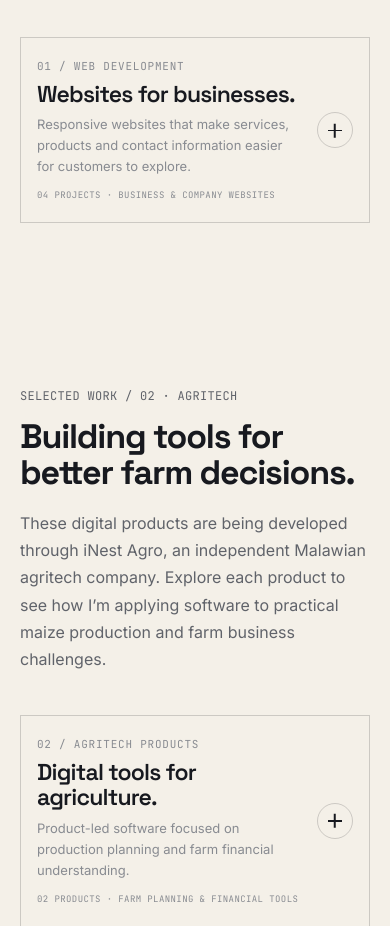
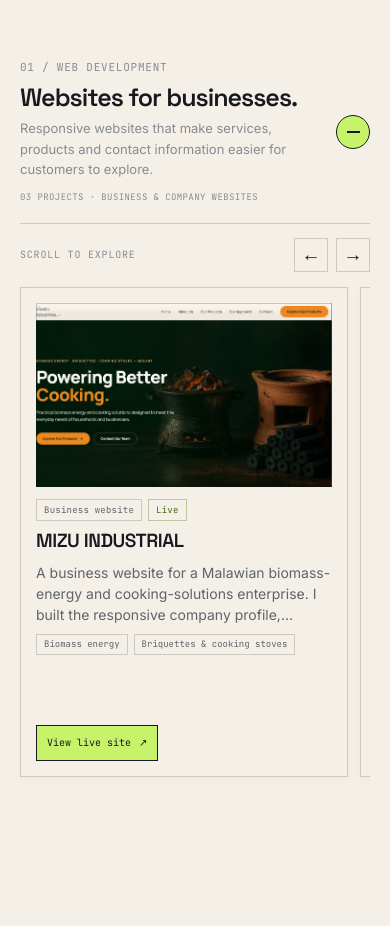
Before and after one commit to wmlauzi/Portfolio, a plain HTML site: page index.html in a window 390 px wide. Shown: the part 4240-5166 px from the top of the page. Drawn offline with Linux system fonts and the light colour scheme.

Commit message:
Refine project collections into open unboxed sections

```diff
--- a/index.html
+++ b/index.html
@@ -758,73 +758,40 @@
     @media (max-width:639px) { .projects, .agritech-projects { grid-template-columns:minmax(0,1fr); } .project-row, .project-row:nth-child(even) { padding:16px; } .project-brand-mark { font-size:48px; } }
     @media (prefers-reduced-motion:reduce) { .project-media img, .project-link, .project-arrow { transition:none !important; } .project-media:hover img, .project-media:focus-visible img, .project-link:hover .project-arrow { transform:none; } }
 
-    /* Independent expandable project collections */
+    /* Open, unboxed project collections */
     .work-category { margin-top: 10px; }
-    .collection-toggle {
-      display:flex; width:100%; align-items:center; justify-content:space-between; gap:24px;
-      padding:clamp(22px,3vw,34px); border:1px solid var(--line); background:var(--card);
-      color:var(--fg); text-align:left; cursor:pointer;
-      transition:border-color 220ms ease, background 220ms ease, box-shadow 220ms ease;
-    }
-    .collection-toggle:hover, .collection-toggle[aria-expanded="true"] {
-      border-color:var(--fg); box-shadow:5px 5px 0 rgba(23,25,31,.08);
-    }
+    .collection-toggle { display:flex; width:100%; align-items:center; justify-content:space-between; gap:24px; padding:28px 0 22px; border:0; border-bottom:1px solid var(--line); background:transparent; color:var(--fg); text-align:left; cursor:pointer; }
     .collection-toggle-copy { display:grid; gap:7px; min-width:0; }
     .collection-index { color:var(--mute); font:11px/1.5 var(--mono); letter-spacing:.07em; }
-    .collection-title { font:600 clamp(23px,3vw,34px)/1.12 var(--heading); letter-spacing:-.035em; }
+    .collection-title { font:600 clamp(26px,3.4vw,38px)/1.12 var(--heading); letter-spacing:-.04em; }
     .collection-description { max-width:64ch; color:var(--mute); font-size:14px; line-height:1.6; }
-    .collection-preview { margin-top:5px; color:var(--mute); font:10px/1.5 var(--mono); letter-spacing:.045em; }
-    .collection-toggle-icon {
-      display:grid; width:42px; height:42px; flex:0 0 42px; place-items:center;
-      position:relative; border:1px solid var(--line); border-radius:50%;
-      transition:background 220ms ease, transform 320ms ease, border-color 220ms ease;
-    }
-    .collection-toggle-icon span { position:absolute; width:14px; height:1.5px; background:var(--fg); }
-    .collection-toggle-icon span:last-child { transform:rotate(90deg); transition:transform 260ms ease; }
-    .collection-toggle[aria-expanded="true"] .collection-toggle-icon { background:var(--lime); border-color:var(--fg); transform:rotate(180deg); }
+    .collection-preview { margin-top:4px; color:var(--mute); font:10px/1.5 var(--mono); letter-spacing:.045em; }
+    .collection-toggle-icon { display:grid; width:38px; height:38px; flex:0 0 38px; place-items:center; position:relative; border:1px solid var(--line); border-radius:50%; transition:background 220ms ease, transform 260ms ease, border-color 220ms ease; }
+    .collection-toggle-icon span { position:absolute; width:13px; height:1.5px; background:var(--fg); }
+    .collection-toggle-icon span:last-child { transform:rotate(90deg); transition:transform 220ms ease; }
+    .collection-toggle[aria-expanded="true"] .collection-toggle-icon { background:var(--lime); border-color:var(--fg); }
     .collection-toggle[aria-expanded="true"] .collection-toggle-icon span:last-child { transform:rotate(0); }
-    .collection-panel {
-      display:grid; grid-template-rows:0fr; opacity:0; overflow:hidden;
-      transition:grid-template-rows 480ms cubic-bezier(.2,.7,.2,1), opacity 280ms ease;
-    }
+    .collection-panel { display:grid; grid-template-rows:0fr; opacity:0; overflow:hidden; transition:grid-template-rows 420ms cubic-bezier(.2,.7,.2,1), opacity 240ms ease; }
     .collection-panel.is-expanded { grid-template-rows:1fr; opacity:1; }
-    .collection-panel-inner { min-height:0; overflow:hidden; padding:0 clamp(14px,2vw,24px); border:0 solid var(--line); border-top:0; background:rgba(255,255,255,.48); }
-    .collection-panel.is-expanded .collection-panel-inner {
-      padding-block:16px 22px; border-width:0 1px 1px;
-    }
+    .collection-panel-inner { min-height:0; overflow:hidden; padding:0; border:0; background:transparent; }
+    .collection-panel.is-expanded .collection-panel-inner { padding:18px 0 30px; }
     .collection-controls { display:flex; align-items:center; justify-content:space-between; gap:16px; margin:0 0 12px; }
     .collection-hint { color:var(--mute); font:10px var(--mono); letter-spacing:.08em; }
     .collection-arrows { display:flex; gap:8px; }
-    .collection-arrow {
-      display:grid; width:38px; height:38px; place-items:center; border:1px solid var(--fg);
-      background:var(--card); color:var(--fg); cursor:pointer;
-      transition:background 180ms ease, color 180ms ease, opacity 180ms ease, transform 180ms ease;
-    }
-    .collection-arrow:not(:disabled):hover { background:var(--lime); transform:translateY(-2px); }
-    .collection-arrow:disabled { opacity:.32; cursor:not-allowed; }
-    .collection-arrow span { font-size:20px; line-height:1; }
-    .projects {
-      display:flex; align-items:stretch; gap:18px;
-      width:100%; overflow-x:auto; overflow-y:hidden; overscroll-behavior-x:contain;
-      scrollbar-width:thin; scrollbar-color:var(--mute) transparent;
-      padding:3px 3px 16px; margin:0; scroll-snap-type:x mandatory;
-      scroll-behavior:smooth; -webkit-overflow-scrolling:touch;
-    }
-    .projects::-webkit-scrollbar { height:7px; }
-    .projects::-webkit-scrollbar-thumb { background:rgba(23,25,31,.35); border-radius:8px; }
-    .projects::-webkit-scrollbar-track { background:rgba(23,25,31,.07); }
-    .project-row, .project-row:nth-child(even) {
-      display:flex; flex:0 0 clamp(280px, 29vw, 340px); width:auto; min-width:0; min-height:510px; height:auto;
-      flex-direction:column; align-items:stretch; gap:10px; padding:18px;
-      border:1px solid var(--line); background:var(--card); scroll-snap-align:start;
-      box-shadow:0 2px 10px rgba(23,25,31,.035);
-      transition:transform 240ms ease, box-shadow 240ms ease, border-color 240ms ease;
-    }
-    .project-row:hover { transform:translateY(-5px); border-color:rgba(23,25,31,.34); box-shadow:0 14px 28px rgba(23,25,31,.10); }
+    .collection-arrow { display:grid; width:36px; height:36px; place-items:center; border:1px solid var(--line); background:transparent; color:var(--fg); cursor:pointer; transition:background 180ms ease, opacity 180ms ease, transform 180ms ease; }
+    .collection-arrow:not(:disabled):hover { background:var(--lime); border-color:var(--fg); transform:translateY(-2px); }
+    .collection-arrow:disabled { opacity:.3; cursor:not-allowed; }
+    .collection-arrow span { font-size:19px; line-height:1; }
+    .projects { display:flex; align-items:stretch; gap:20px; width:100%; overflow-x:auto; overflow-y:hidden; overscroll-behavior-x:contain; scrollbar-width:thin; scrollbar-color:var(--mute) transparent; padding:3px 3px 16px; margin:0; scroll-snap-type:x mandatory; scroll-behavior:smooth; -webkit-overflow-scrolling:touch; }
+    .projects::-webkit-scrollbar { height:6px; }
+    .projects::-webkit-scrollbar-thumb { background:rgba(23,25,31,.3); border-radius:8px; }
+    .projects::-webkit-scrollbar-track { background:rgba(23,25,31,.06); }
+    .project-row, .project-row:nth-child(even) { display:flex; flex:0 0 clamp(280px,29vw,340px); width:auto; min-width:0; min-height:500px; height:auto; flex-direction:column; align-items:stretch; gap:12px; padding:18px; border:1px solid var(--line); background:var(--card); scroll-snap-align:start; box-shadow:0 2px 9px rgba(23,25,31,.035); transition:transform 220ms ease, box-shadow 220ms ease, border-color 220ms ease; }
+    .project-row:hover { transform:translateY(-4px); border-color:rgba(23,25,31,.32); box-shadow:0 12px 24px rgba(23,25,31,.08); }
     .project-row:last-child { border-bottom:1px solid var(--line); }
     .project-media { display:block; width:100%; max-height:none; aspect-ratio:16/10; flex:0 0 auto; overflow:hidden; background:var(--ink); }
-    .project-media img { display:block; width:100%; height:100%; object-fit:cover; transition:transform 520ms cubic-bezier(.2,.7,.2,1); }
-    .project-media:hover img, .project-media:focus-visible img { transform:scale(1.045); }
+    .project-media img { display:block; width:100%; height:100%; object-fit:cover; transition:transform 500ms cubic-bezier(.2,.7,.2,1); }
+    .project-media:hover img, .project-media:focus-visible img { transform:scale(1.04); }
     .project-brand-panel { justify-content:center; gap:7px; padding:18px; }
     .project-brand-mark { font-size:clamp(34px,3.2vw,52px); }
     .project-brand-name { font-size:18px; }
@@ -840,30 +807,25 @@
     .project-meta > span { display:inline-flex; align-items:center; padding:3px 7px; border:1px solid var(--line); color:var(--light-mute); font:9px/1.4 var(--mono); }
     .project-link { min-height:36px; margin-top:auto; padding:7px 10px; gap:8px; font:10px/1.3 var(--mono); }
     .project-link:focus-visible { outline:3px solid var(--ink); outline-offset:3px; }
-    .collection-panel.is-expanded .project-row { animation:collection-card-in 420ms both; }
-    .collection-panel.is-expanded .project-row:nth-child(2) { animation-delay:55ms; }
-    .collection-panel.is-expanded .project-row:nth-child(3) { animation-delay:110ms; }
-    .collection-panel.is-expanded .project-row:nth-child(4) { animation-delay:165ms; }
-    @keyframes collection-card-in { from { opacity:0; transform:translateY(12px); } to { opacity:1; transform:translateY(0); } }
-    @media (min-width:640px) and (max-width:1023px) {
-      .project-row, .project-row:nth-child(even) { flex-basis:clamp(270px,42vw,320px); min-height:500px; }
-    }
+    .collection-panel.is-expanded .project-row { animation:collection-card-in 380ms both; }
+    .collection-panel.is-expanded .project-row:nth-child(2) { animation-delay:45ms; }
+    .collection-panel.is-expanded .project-row:nth-child(3) { animation-delay:90ms; }
+    .collection-panel.is-expanded .project-row:nth-child(4) { animation-delay:135ms; }
+    @keyframes collection-card-in { from { opacity:0; transform:translateY(10px); } to { opacity:1; transform:translateY(0); } }
+    @media (min-width:640px) and (max-width:1023px) { .project-row, .project-row:nth-child(even) { flex-basis:clamp(270px,42vw,320px); min-height:490px; } }
     @media (max-width:639px) {
-      .collection-toggle { padding:20px 16px; gap:14px; }
-      .collection-title { font-size:23px; }
+      .collection-toggle { padding:22px 0 18px; gap:14px; }
+      .collection-title { font-size:25px; }
       .collection-description { font-size:13px; }
       .collection-preview { font-size:9px; }
-      .collection-toggle-icon { width:36px; height:36px; flex-basis:36px; }
-      .collection-panel.is-expanded .collection-panel-inner { padding:12px 12px 18px; }
+      .collection-toggle-icon { width:34px; height:34px; flex-basis:34px; }
+      .collection-panel.is-expanded .collection-panel-inner { padding:14px 0 24px; }
       .projects { gap:12px; padding-bottom:13px; }
-      .project-row, .project-row:nth-child(even) { flex-basis:min(84vw, 330px); min-height:500px; padding:15px; }
-      .collection-arrow { width:36px; height:36px; }
+      .project-row, .project-row:nth-child(even) { flex-basis:min(84vw,330px); min-height:490px; padding:15px; }
+      .collection-arrow { width:34px; height:34px; }
     }
     @media (prefers-reduced-motion:reduce) {
-      .collection-toggle, .collection-toggle-icon, .collection-toggle-icon span:last-child,
-      .collection-panel, .collection-arrow, .project-row, .project-media img, .projects {
-        transition:none !important; scroll-behavior:auto !important; animation:none !important;
-      }
+      .collection-toggle-icon, .collection-toggle-icon span:last-child, .collection-panel, .collection-arrow, .project-row, .project-media img, .projects { transition:none !important; scroll-behavior:auto !important; animation:none !important; }
       .project-row:hover { transform:none; }
       .project-media:hover img, .project-media:focus-visible img { transform:none; }
     }
@@ -1022,18 +984,18 @@
         </nav>
 
         <div id="web-projects" class="work-category">
-          <button class="collection-toggle" id="webCollectionToggle" type="button" aria-expanded="false" aria-controls="webCollectionPanel">
+          <button class="collection-toggle" id="webCollectionToggle" type="button" aria-expanded="true" aria-controls="webCollectionPanel">
             <span class="collection-toggle-copy">
               <span class="collection-index">01 / WEB DEVELOPMENT</span>
               <span class="collection-title">Websites for businesses.</span>
               <span class="collection-description">Responsive websites that make services, products and contact information easier for customers to explore.</span>
-              <span class="collection-preview">04 PROJECTS <span aria-hidden="true">·</span> BUSINESS &amp; COMPANY WEBSITES</span>
+              <span class="collection-preview">03 PROJECTS <span aria-hidden="true">·</span> BUSINESS &amp; COMPANY WEBSITES</span>
             </span>
             <span class="collection-toggle-icon" aria-hidden="true"><span></span><span></span></span>
           </button>
 
 
-          <div class="collection-panel" id="webCollectionPanel" aria-hidden="true" inert>
+          <div class="collection-panel is-expanded" id="webCollectionPanel" aria-hidden="false">
             <div class="collection-panel-inner">
               <div class="collection-controls">
                 <span class="collection-hint">SCROLL TO EXPLORE</span>
@@ -1096,7 +1058,7 @@
         <p class="mono eyebrow">SELECTED WORK / 02 · AGRITECH</p>
         <h2>Building tools for better farm decisions.</h2>
         <p class="section-intro">These digital products are being developed through iNest Agro, an independent Malawian agritech company. Explore each product to see how I’m applying software to practical maize production and farm business challenges.</p>
-        <button class="collection-toggle" id="agroCollectionToggle" type="button" aria-expanded="false" aria-controls="agroCollectionPanel">
+        <button class="collection-toggle" id="agroCollectionToggle" type="button" aria-expanded="true" aria-controls="agroCollectionPanel">
           <span class="collection-toggle-copy">
             <span class="collection-index">02 / AGRITECH PRODUCTS</span>
             <span class="collection-title">Digital tools for agriculture.</span>
@@ -1105,7 +1067,7 @@
           </span>
           <span class="collection-toggle-icon" aria-hidden="true"><span></span><span></span></span>
         </button>
-        <div class="collection-panel" id="agroCollectionPanel" aria-hidden="true" inert>
+        <div class="collection-panel is-expanded" id="agroCollectionPanel" aria-hidden="false">
           <div class="collection-panel-inner">
             <div class="collection-controls">
               <span class="collection-hint">SCROLL TO EXPLORE</span>
```
